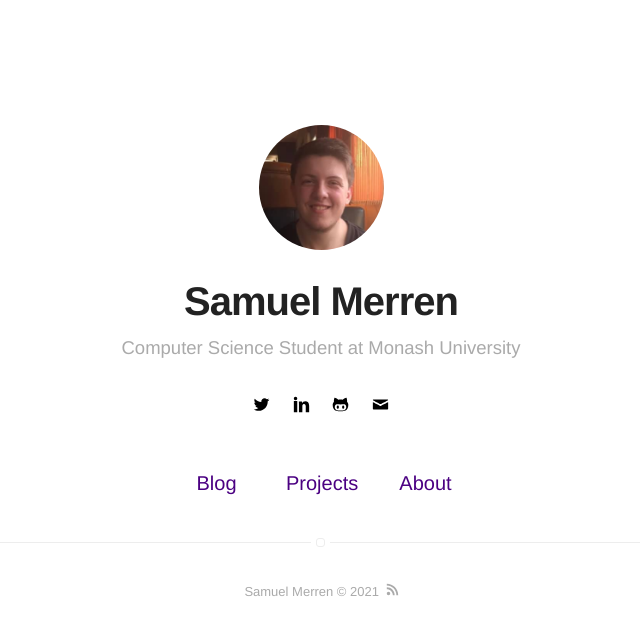
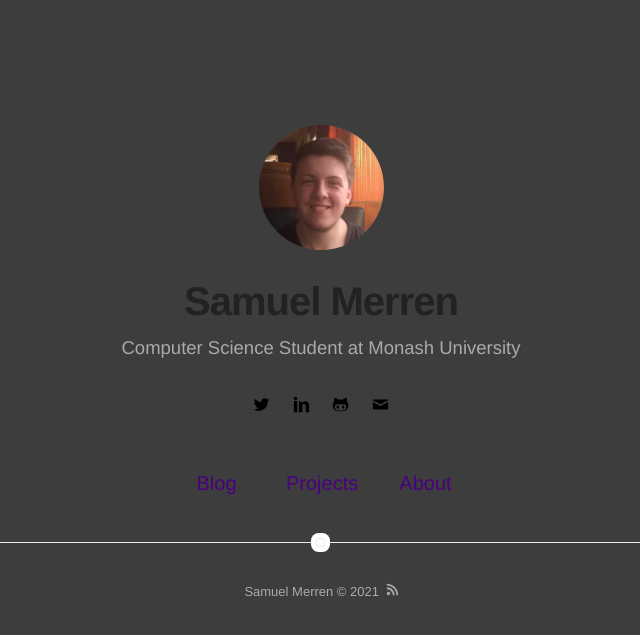
Before and after one commit to CasparovJR/CasparovJR.github.io, a Jekyll site: the page built from index.html, in a window 1280 px wide. Shown: the top 635 px of the page, without its empty margins (319-959 px from the left). Built offline with Jekyll 4.4.1, drawn with Linux system fonts in a browser that asks for light colours.

Commit message:
change to background

```diff
--- a/_sass/base/general.sass
+++ b/_sass/base/general.sass
@@ -1,6 +1,6 @@
 body, html
 	font-size: 62.5%
-	color: #3d3d3d
+	background: #3d3d3d
 
 body
 	font: 16px $fontSans
```
